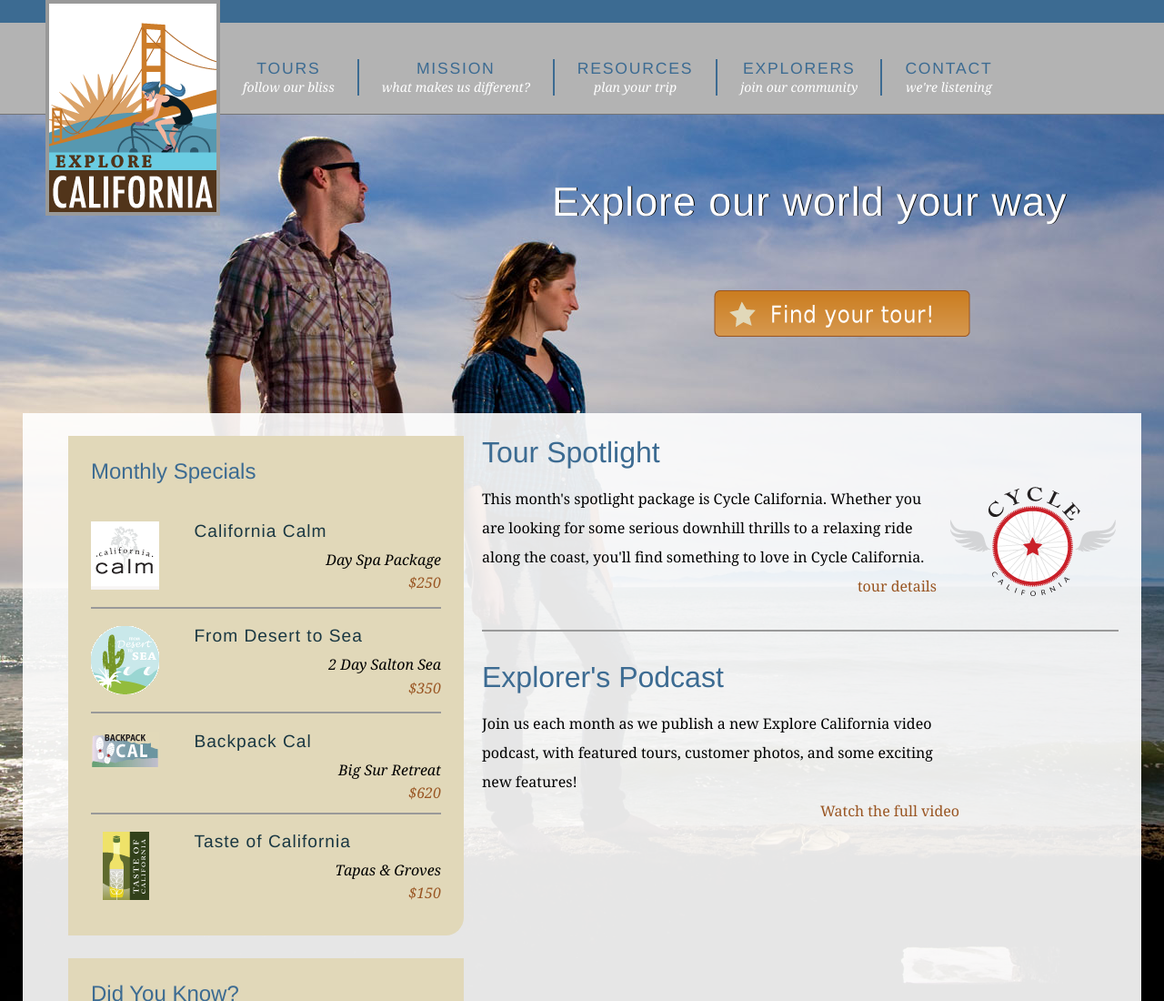
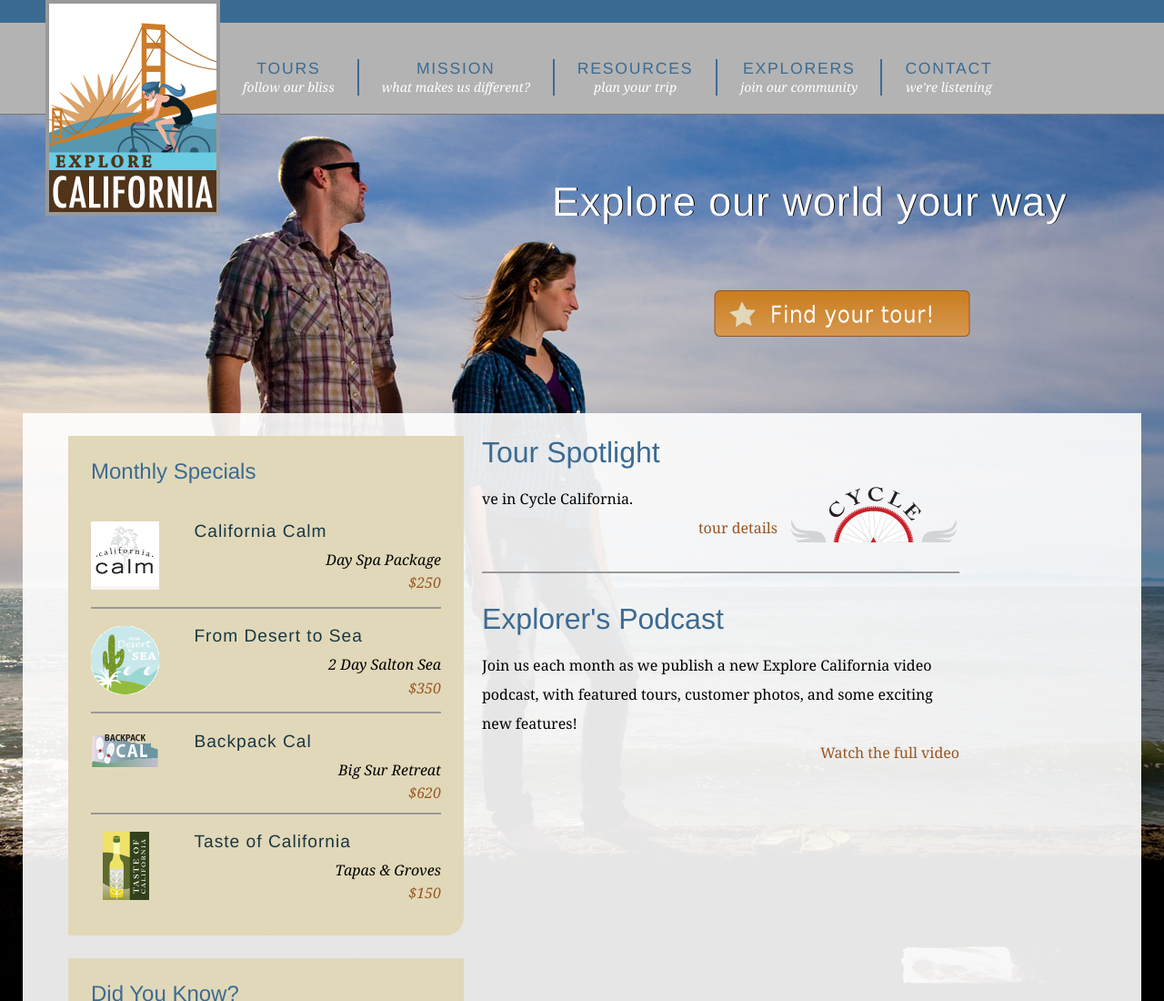
Before and after one commit to keithwhitson/explore_california, a plain HTML site: page index.html in a window 1280 px wide. Shown: the top 1100 px of the page at 91% size. Drawn offline with Linux system fonts and the light colour scheme.

```diff
--- a/index.html
+++ b/index.html
@@ -63,7 +63,7 @@
         <div id="mainContent">
           <div id="mainArticle">
             <h1>Tour Spotlight</h1>
-            <p class="spotlight">This month's spotlight package is Cycle California. Whether you are looking for some serious downhill thrills to a relaxing ride along the coast, you'll find something to love in Cycle California.<br /> <span class="accent"><a href="tours_cycle.html" title="Cycle California">tour details</a></span></p>
+            <p class="spotlight">ve in Cycle California.<br /> <span class="accent"><a href="tours_cycle.html" title="Cycle California">tour details</a></span></p>
 
             <h1>Explorer's Podcast</h1>
             <p class="videoText">Join us each month as we publish a new Explore California video podcast, with featured tours, customer photos, and some exciting new features!<span class="accent"><a href="explorers/video.html" title="Video Podcast">Watch the full video</a></span></p>
```
